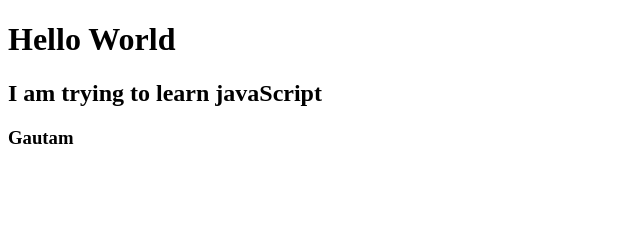
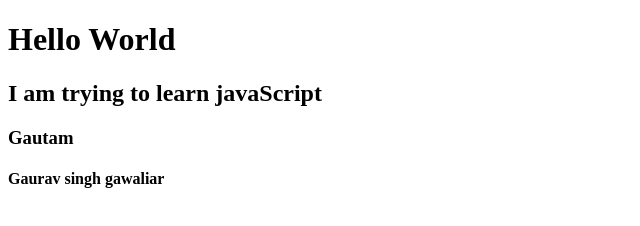
Before and after one commit to gauravKS007/test, a plain HTML site: page index.html in a window 1280 px wide. Shown: the whole page, without its empty margins (0-640 px from the left). Drawn offline with Linux system fonts and the light colour scheme.

Commit message:
Added new heading h4

```diff
--- a/index.html
+++ b/index.html
@@ -9,6 +9,7 @@
     <h1> Hello World </h1>
     <h2>I am trying to learn javaScript</h2>
     <h3>Gautam</h3>
+	<h4>Gaurav  singh gawaliar</h4>
     <Script src="index.js"></Script>
 </body>
 </html>
```
